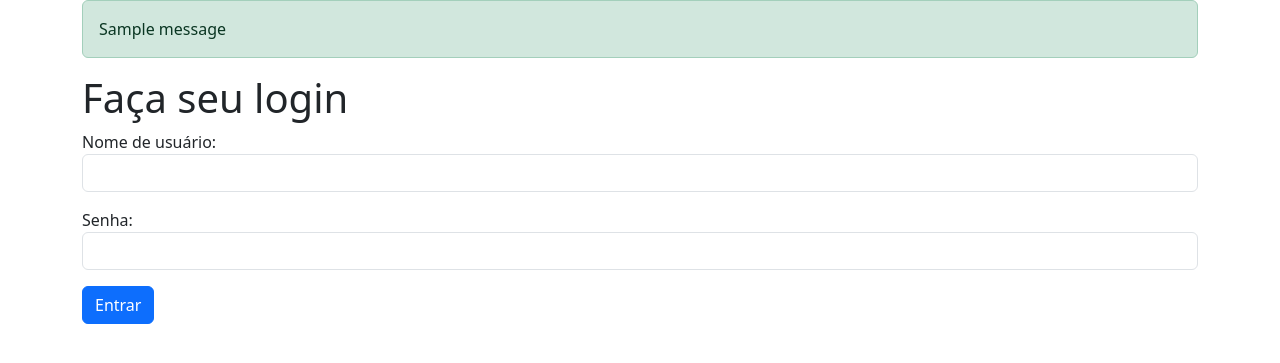
After one commit to SamuelPerroni/Python-Flask-Jogoteca, a Flask app: page /login in a window 1280 px wide. The commit adds this page. Shown: the top 363 px of the page. Run offline with Flask 3, Linux system fonts and the light colour scheme; one stand-in notice (Sample message) is shown; some libraries are stand-ins or nearby versions.

Commit message:
Adicionando segurança

```diff
--- a/jogoteca.py
+++ b/jogoteca.py
@@ -1,4 +1,4 @@
-from flask import Flask, render_template, request, redirect
+from flask import Flask, render_template, request, redirect, session, flash, url_for
 
 class Jogo:
     def __init__(self, nome, categoria, console):
@@ -12,7 +12,24 @@ jogo3 = Jogo('Mortal Kombat', 'Luta', 'PS2')
 
 lista = [jogo1, jogo2, jogo3]
 
+class Usuario:
+    def __init__(self, nome, nickname, senha) -> None:
+        self.nome = nome
+        self.nickname = nickname
+        self.senha = senha
+
+usuario1 = Usuario("Samuel Silva", "SS", "alohomora")
+usuario2 = Usuario("Camila Ferreira", "Mila", "paozinho")
+usuario3 = Usuario("Guilherme Louro", "Cake", "python_eh-vida")
+
+usuarios = {
+    usuario1.nickname : usuario1,
+    usuario2.nickname : usuario2,
+    usuario3.nickname : usuario3
+}
+
 app = Flask(__name__)
+app.secret_key = 'alura'
 
 @app.route('/')
 def index():
@@ -20,6 +37,8 @@ def index():
 
 @app.route('/novo')
 def novo():
+    if 'usuario_logado' not in session or session['usuario_logado'] is None:
+        return redirect(url_for('login', proxima=url_for('novo')))
     return render_template('novo.html', titulo='Novo Jogo')
 
 @app.route('/criar', methods=['POST',])
@@ -29,6 +48,30 @@ def criar():
     console = request.form['console']
     jogo = Jogo(nome, categoria, console)
     lista.append(jogo)
-    return redirect('/')
+    return redirect(url_for('index'))
+
+@app.route('/login')
+def login():
+    proxima = request.args.get('proxima')
+    return render_template('login.html', proxima=proxima)
+
+@app.route('/autenticar', methods=['POST',])
+def autenticar():
+    if request.form['usuario'] in usuarios:
+        usuario = usuarios[request.form['usuario']]
+        if request.form['senha'] == usuario.senha:
+            session['usuario_logado'] = usuario.nickname
+            flash(f'{usuario.nickname} logado com sucesso!')
+            proxima_pagina = request.form['proxima']
+            return redirect(proxima_pagina)
+    else:
+        flash('Usuário não logado')
+        return redirect(url_for('login'))
+
+@app.route('/logout')
+def logout():
+    session['usuario_logado'] == None
+    flash('Logout efetuado com sucesso!')
+    return redirect(url_for('index'))
 
 app.run(debug=True)
--- /dev/null
+++ b/templates/login.html
@@ -0,0 +1,31 @@
+<!DOCTYPE html>
+<html>
+    <head>
+        <meta charset="utf-8">
+        <meta name="viewport" content="width=device-width, initial-scale=1">
+        <title>Jogoteca</title>
+        <link rel="stylesheet" href="{{ url_for('static', filename='bootstrap.css') }}">
+    </head>
+    <body>
+        <div class="container">
+
+            {% with messages = get_flashed_messages() %}
+                {% if messages %}
+                    <ul id="messages" class="list-unstyled">
+                    {% for message in messages %}
+                        <li class="alert alert-success">{{ message }}</li>
+                    {% endfor %}
+                    </ul>
+                {% endif %}
+            {% endwith %}
+
+            <h1>Faça seu login</h1>
+            <form method="POST" action="{{ url_for('autenticar') }}">
+                <input type="hidden" name="proxima" value"{{ proxima }}">
+                <p><label>Nome de usuário:</label> <input class="form-control" type="text" name="usuario" required></p>
+                <p><label>Senha:</label> <input class="form-control" type="password" name="senha" required></p>
+                <p><button class="btn btn-primary" type="submit">Entrar</button></p>
+            </form>
+        </div>
+    </body>
+</html>
--- a/templates/novo.html
+++ b/templates/novo.html
@@ -1,6 +1,6 @@
 {% extends "template.html" %}
 {% block conteudo %}
-        <form action="/criar" method="post">
+        <form action="{{ url_for('criar') }}" method="post">
             <fieldset>
                 <div class="form-group">
                     <label for="nome">Nome</label>
```
Also changed, not shown: templates/template.html (+11 -0 lines).
